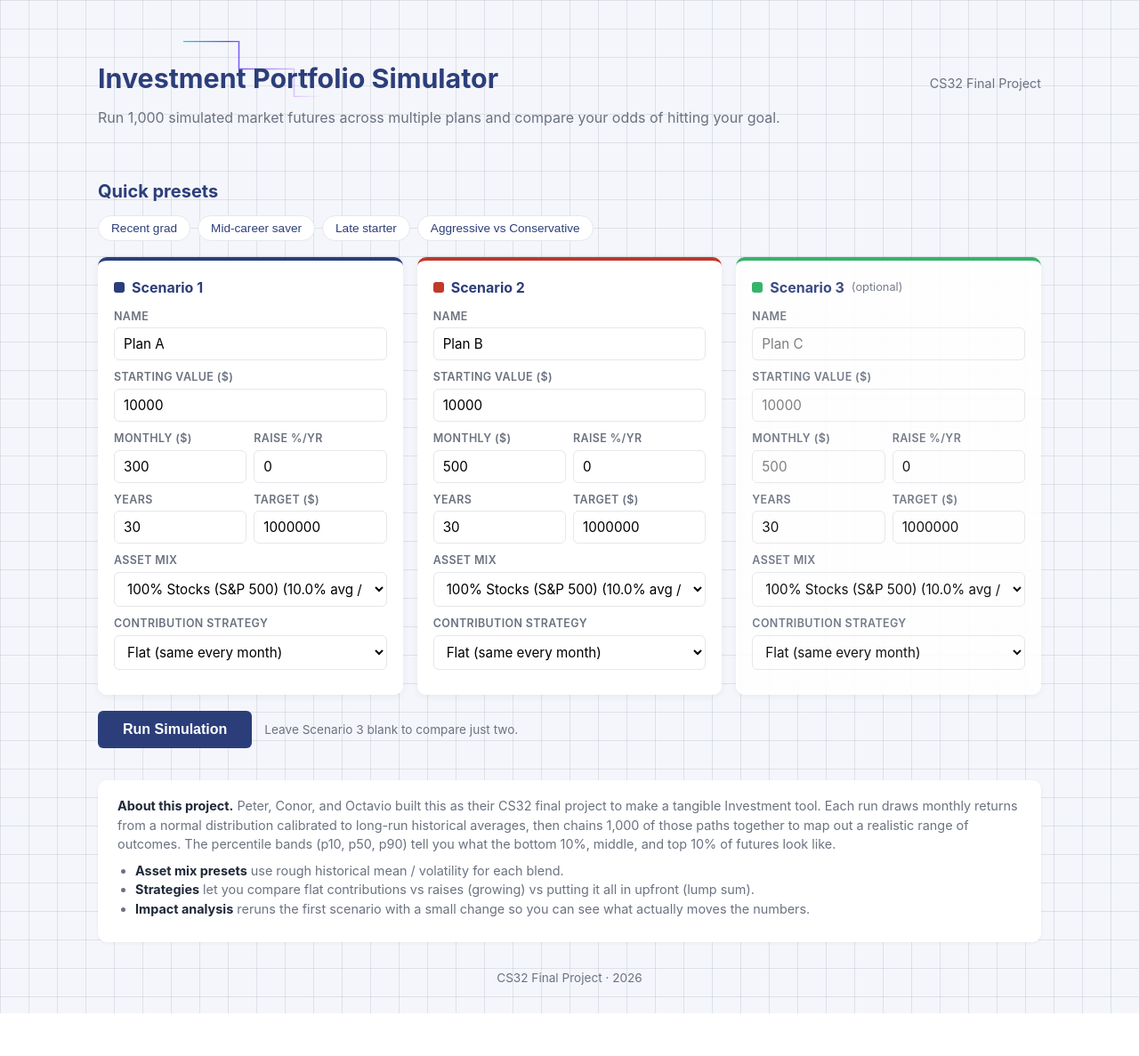
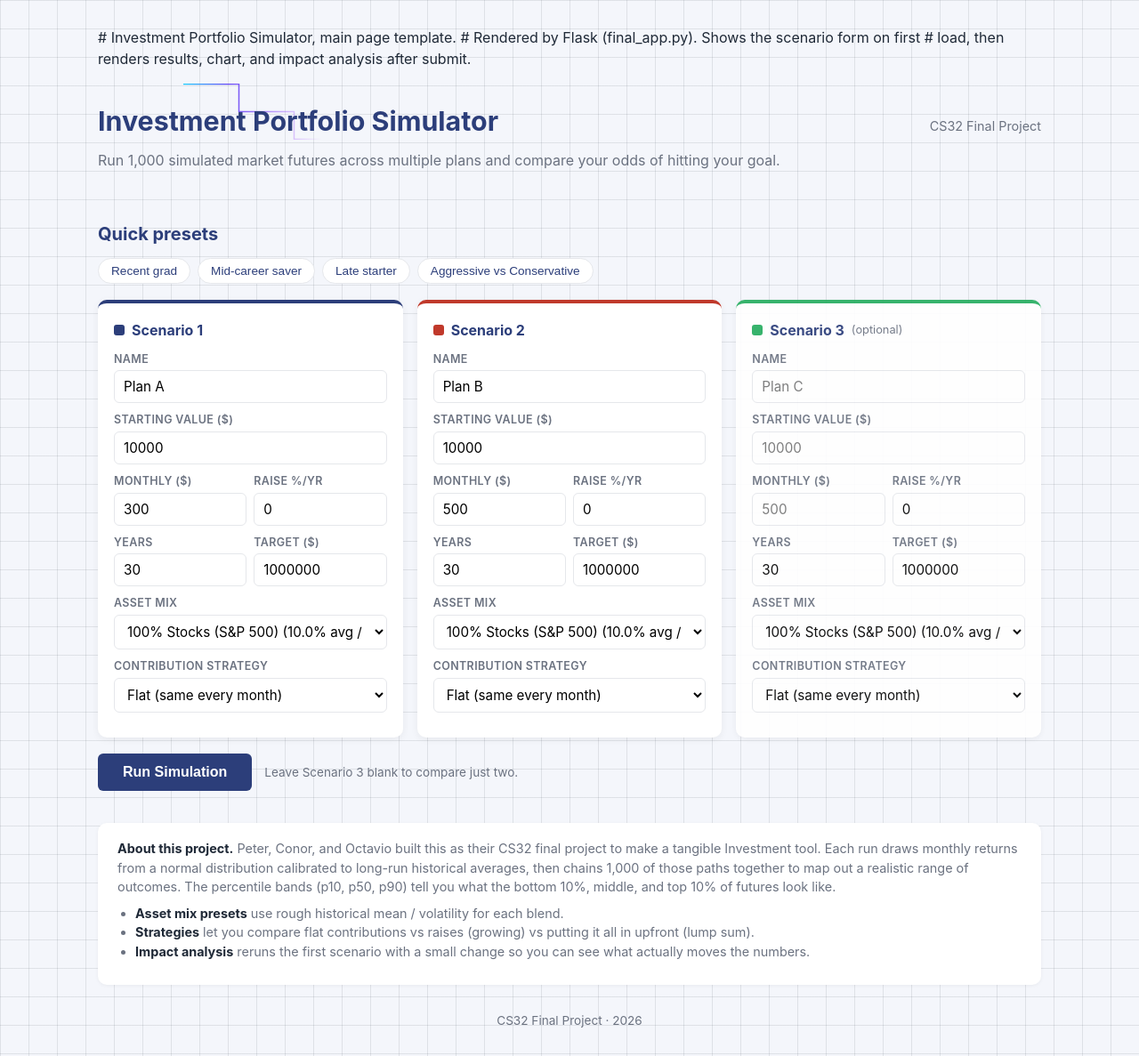
Before and after one commit to sanchezoctavio/Investment-Analyzer, a Flask app: page / in a window 1280 px wide. Shown: the whole page at 89% size. Before the commit the page ends 1139 px from the top, so only its background shows below. Run offline with Flask 3, Linux system fonts and the light colour scheme.

Commit message:
Sun, May 3, 2026, 10:31 PM -04:00

```diff
--- a/templates/final_index.html
+++ b/templates/final_index.html
@@ -1,3 +1,8 @@
+# Investment Portfolio Simulator, main page template.
+# Rendered by Flask (final_app.py). Shows the scenario form on first
+# load, then renders results, chart, and impact analysis after submit.
+
+
 <!DOCTYPE html>
 <html lang="en">
 <head>
```
